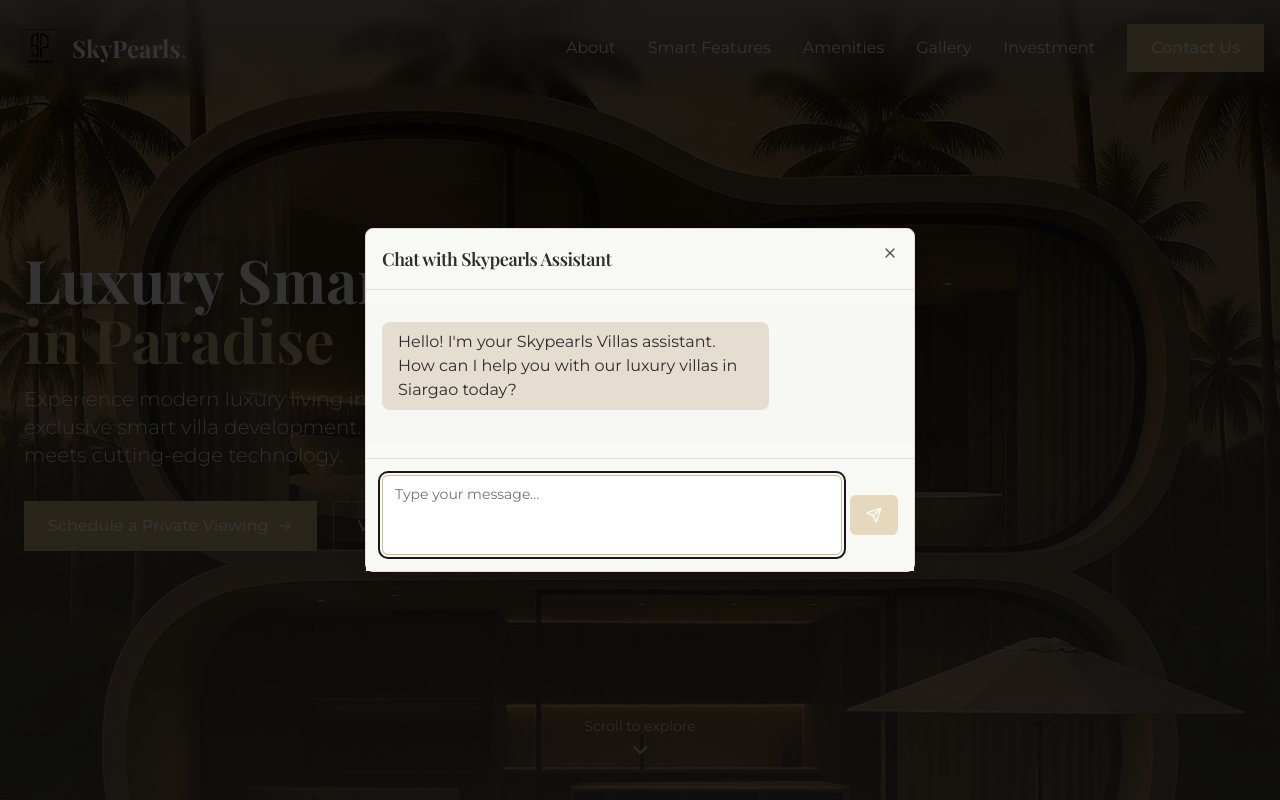
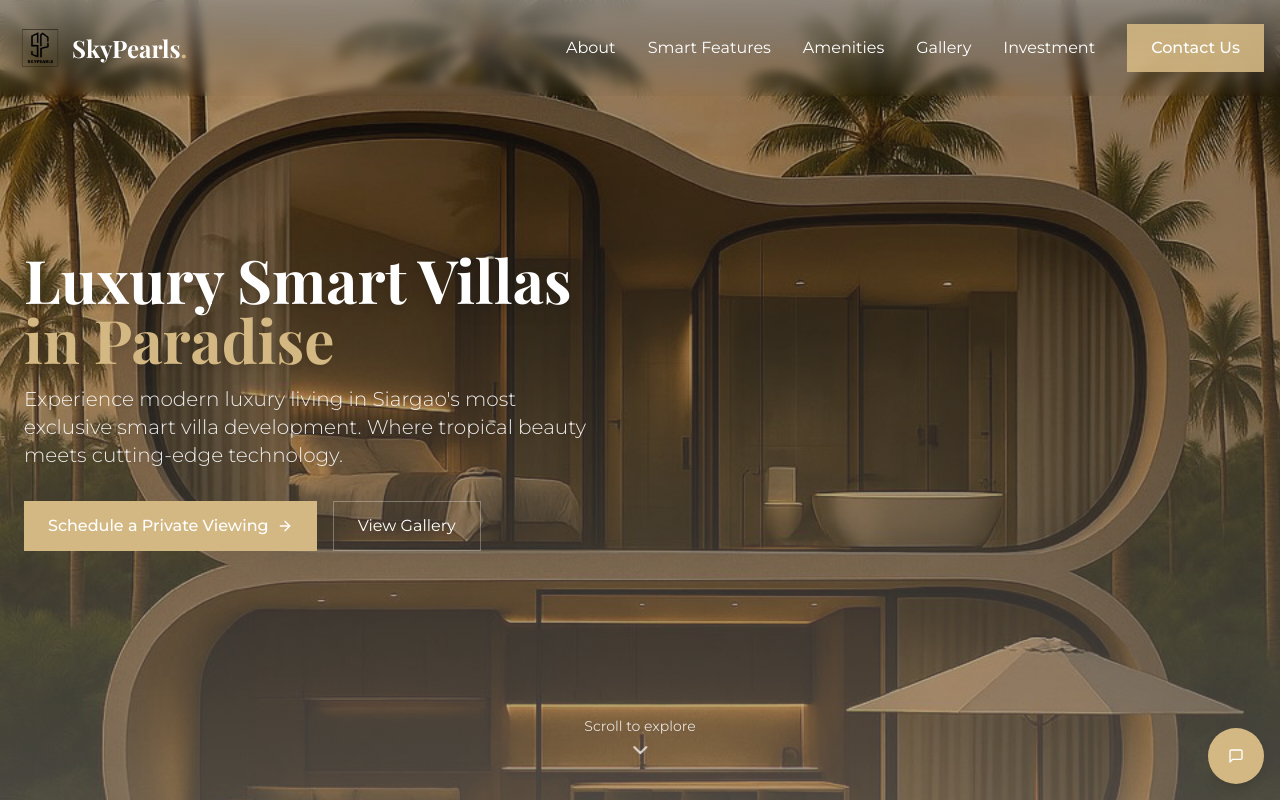
Before and after one commit to Ivanxdigital/skypearls-dream-villa, a React (Vite) app: page / in a window 1280 px wide. Shown: the top 800 px of the page. Built offline with nearby package versions, Linux system fonts and the light colour scheme.

Commit message:
Chatpanel default closed.

```diff
--- a/src/components/ChatPanel.tsx
+++ b/src/components/ChatPanel.tsx
@@ -51,7 +51,7 @@ type LeadInfo = {
 export function ChatPanel() {
   console.log("ChatPanel rendering"); // Debug log
 
-  const [isOpen, setIsOpen] = useState(true); // Keep it open by default
+  const [isOpen, setIsOpen] = useState(false); // Set to false to be closed by default
   const [messages, setMessages] = useState<ChatMessage[]>([
     {
       role: "assistant",
```
Also changed, not shown: 1 other file (tests, documents, lock files or other folders).
